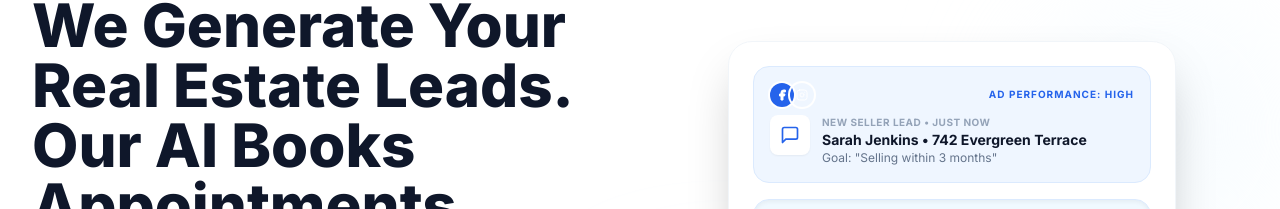
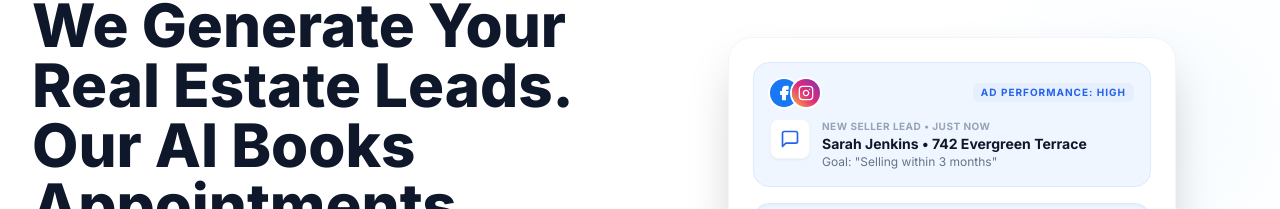
Before and after one commit to Manifesto32/aiagencywebsite, a React (Vite) app: page / in a window 1280 px wide. Shown: the part 175-384 px from the top of the page. Built offline with nearby package versions, Linux system fonts and the light colour scheme.

Commit message:
feat(Hero): Enhance social ad icons and text
Improve the visual representation of social ad icons (Facebook, Instagram) by increasing their size, adjusting spacing, and using more precise color gradients. Also, slightly adjust the text size for better readability.

```diff
--- a/components/Hero.tsx
+++ b/components/Hero.tsx
@@ -36,19 +36,21 @@ const Hero: React.FC = () => {
 
               {/* Step 1: Meta/Instagram Ad Conversion */}
               <div className="relative p-4 rounded-2xl bg-blue-50 border border-blue-100 animate-in fade-in slide-in-from-right-4 duration-700">
-                <div className="flex items-center justify-between mb-2">
-                  <div className="flex -space-x-1">
-                    <div className="w-6 h-6 bg-blue-600 rounded-full flex items-center justify-center text-white ring-2 ring-white">
-                      <Facebook className="w-3 h-3 fill-current" />
+                <div className="flex items-center justify-between mb-3">
+                  <div className="flex -space-x-1.5">
+                    {/* Facebook Icon */}
+                    <div className="w-7 h-7 bg-[#1877F2] rounded-full flex items-center justify-center text-white ring-2 ring-white shadow-sm">
+                      <Facebook className="w-4 h-4 fill-current" />
                     </div>
-                    <div className="w-6 h-6 bg-gradient-tr from-yellow-400 via-red-500 to-purple-600 rounded-full flex items-center justify-center text-white ring-2 ring-white">
-                      <Instagram className="w-3 h-3" />
+                    {/* Instagram Icon with "Normal Colors" Gradient */}
+                    <div className="w-7 h-7 bg-gradient-to-tr from-[#FFB13D] via-[#DD2A7B] to-[#8134AF] rounded-full flex items-center justify-center text-white ring-2 ring-white shadow-sm">
+                      <Instagram className="w-4 h-4" />
                     </div>
                   </div>
-                  <span className="text-[10px] font-bold text-blue-600 uppercase tracking-widest">Ad Performance: High</span>
+                  <span className="text-[10px] font-bold text-blue-600 uppercase tracking-widest bg-blue-100/50 px-2 py-0.5 rounded-md">Ad Performance: High</span>
                 </div>
                 <div className="flex items-start space-x-3">
-                  <div className="h-10 w-10 bg-white rounded-lg flex items-center justify-center flex-shrink-0 shadow-sm">
+                  <div className="h-10 w-10 bg-white rounded-lg flex items-center justify-center flex-shrink-0 shadow-sm border border-slate-100">
                     <MessageSquare className="w-5 h-5 text-blue-600" />
                   </div>
                   <div>
```
